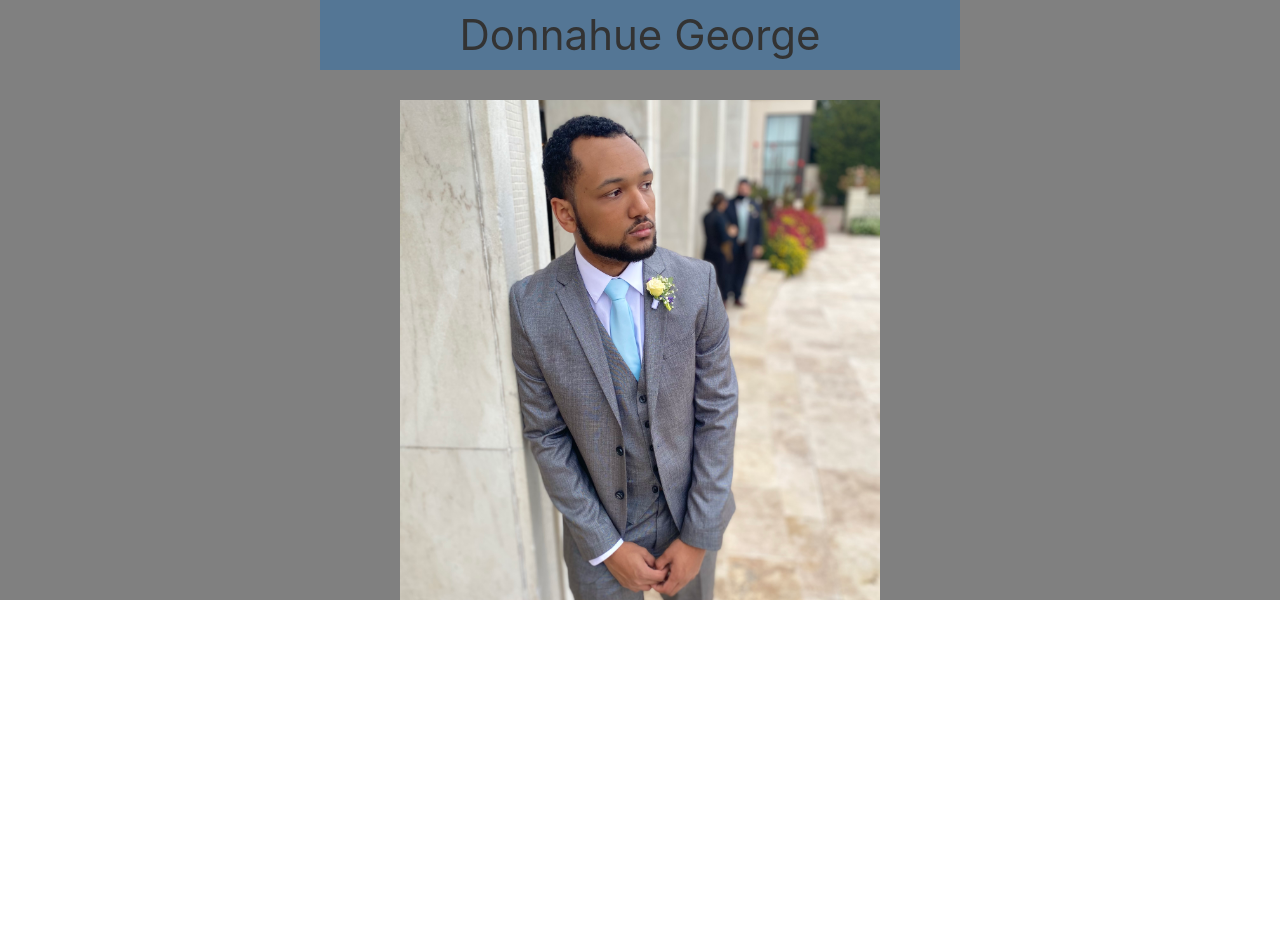
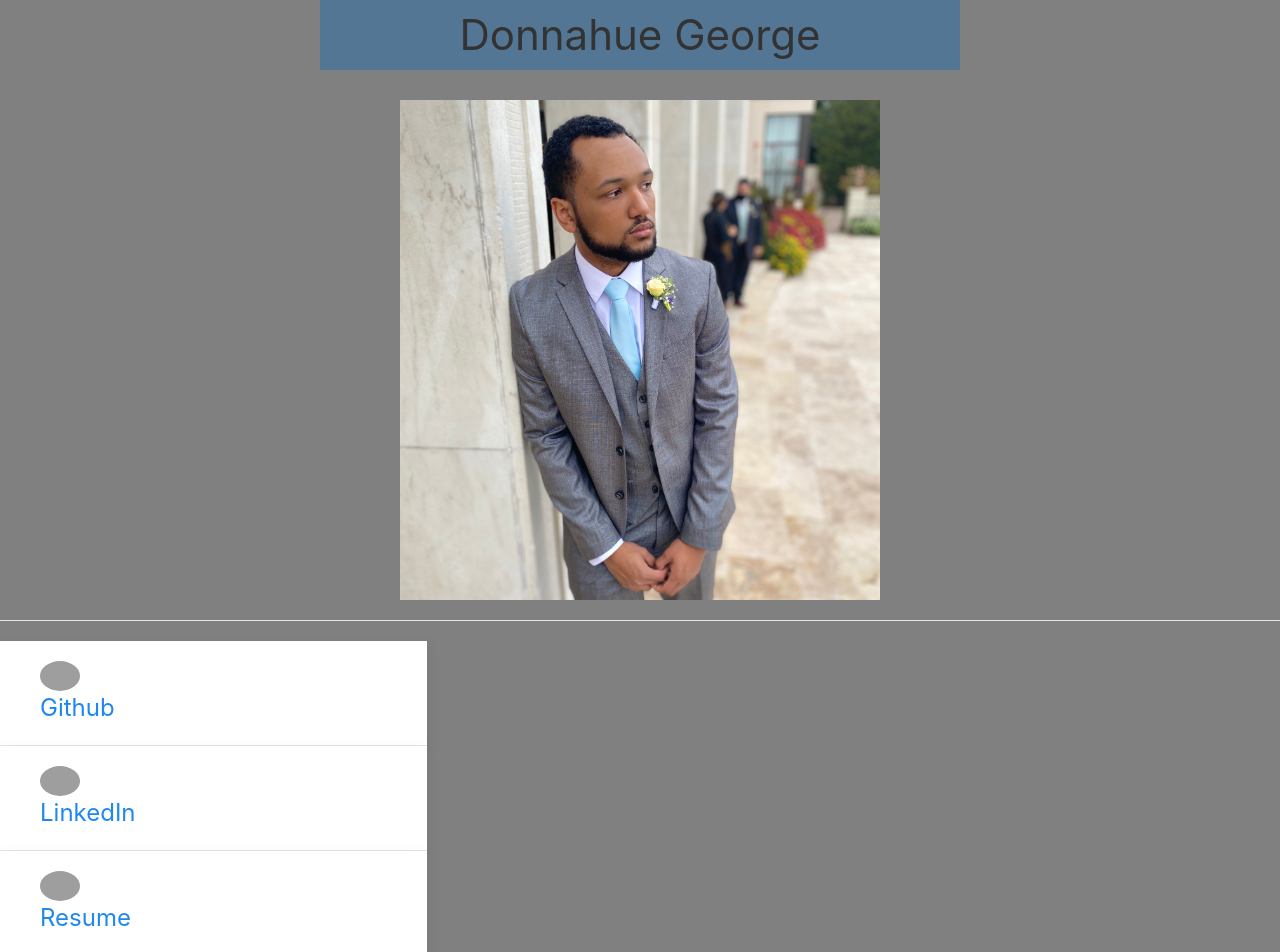
Before and after one commit to Latinobull/Latinobull.github.io, a React (Create React App) app: page / in a window 1280 px wide. Shown: the top 952 px of the page. Before the commit the page ends 800 px from the top, so only its background shows below. Built offline with nearby package versions, Linux system fonts and the light colour scheme; grey boxes are pictures that could not be loaded; a web font is replaced by a local one.

Commit message:
added content for my links

```diff
--- a/src/App.js
+++ b/src/App.js
@@ -1,11 +1,14 @@
 import React from 'react';
 import Header from './components/Header';
 import Profile from './components/Profile';
+import Links from './components/Links';
 function App() {
   return (
     <div className="uk-align-center">
       <Header />
       <Profile />
+      <hr />
+      <Links />
     </div>
   );
 }
--- /dev/null
+++ b/src/components/Links/index.js
@@ -0,0 +1,79 @@
+import React from 'react';
+import './style.css';
+
+function Links() {
+  return (
+    <div
+      className="uk-child-width-1-3@m uk-child-width-1-1@s"
+      uk-grid
+      uk-scrollspy="cls: uk-animation-fade; target: .uk-card; delay: 500; repeat: true"
+    >
+      <div className="uk-card uk-card-default cardStyle uk-card-hover">
+        <div className="uk-card-header">
+          <div className="uk-grid-small uk-flex-middle" uk-grid>
+            <div className="uk-width-auto">
+              <img
+                className="uk-border-circle"
+                width="40"
+                height="40"
+                src="Assets/github-logo.png"
+                alt="github"
+              />
+            </div>
+            <div className="uk-width-expand">
+              <h3 className="uk-card-title uk-margin-remove-bottom">
+                <a href="https://github.com/Latinobull">Github</a>
+              </h3>
+            </div>
+          </div>
+        </div>
+      </div>
+      <div className="uk-card uk-card-default cardStyle">
+        <div className="uk-card-header">
+          <div className="uk-grid-small uk-flex-middle" uk-grid>
+            <div className="uk-width-auto">
+              <img
+                className="uk-border-circle"
+                width="40"
+                height="40"
+                src="Assets/LI-In-Bug.png"
+                alt="linkedin"
+              />
+            </div>
+            <div className="uk-width-expand">
+              <h3 className="uk-card-title uk-margin-remove-bottom">
+                <a href="https://www.linkedin.com/in/donnahue-george-1959431b6/">
+                  LinkedIn
+                </a>
+              </h3>
+            </div>
+          </div>
+        </div>
+      </div>
+      <div className="uk-card uk-card-default cardStyle">
+        <div className="uk-card-header">
+          <div className="uk-grid-small uk-flex-middle" uk-grid>
+            <div className="uk-width-auto">
+              <img
+                className="uk-border-circle"
+                width="40"
+                height="40"
+                src="Assets/resume-logo.jpg"
+                alt="Resume"
+              />
+            </div>
+            <div className="uk-width-expand">
+              <h3 className="uk-card-title uk-margin-remove-bottom">
+                <a href="Assets/Donnahue-resume.pdf" download>
+                  Resume
+                </a>
+              </h3>
+            </div>
+          </div>
+        </div>
+      </div>
+    </div>
+  );
+}
+
+export default Links;
```
Also changed, not shown: src/components/Links/style.css (added).
